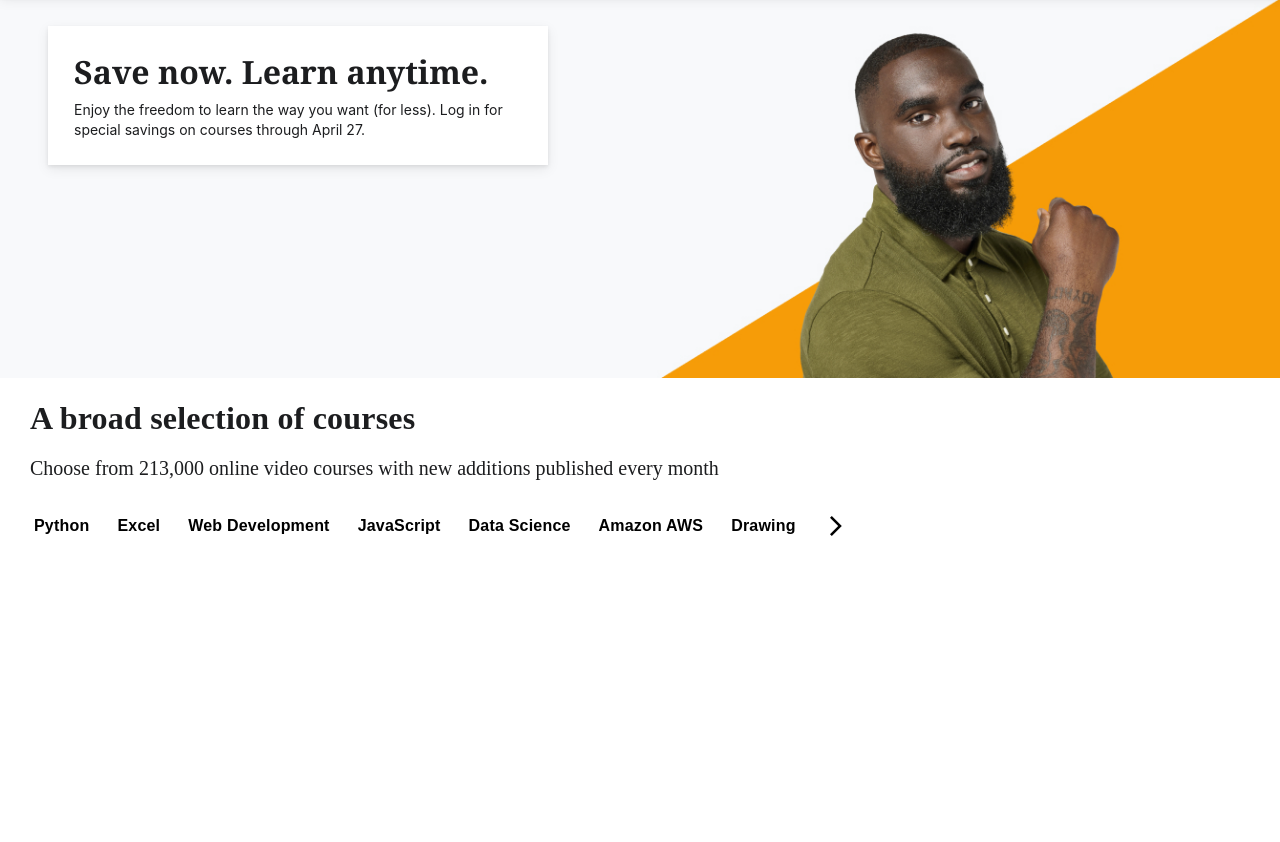
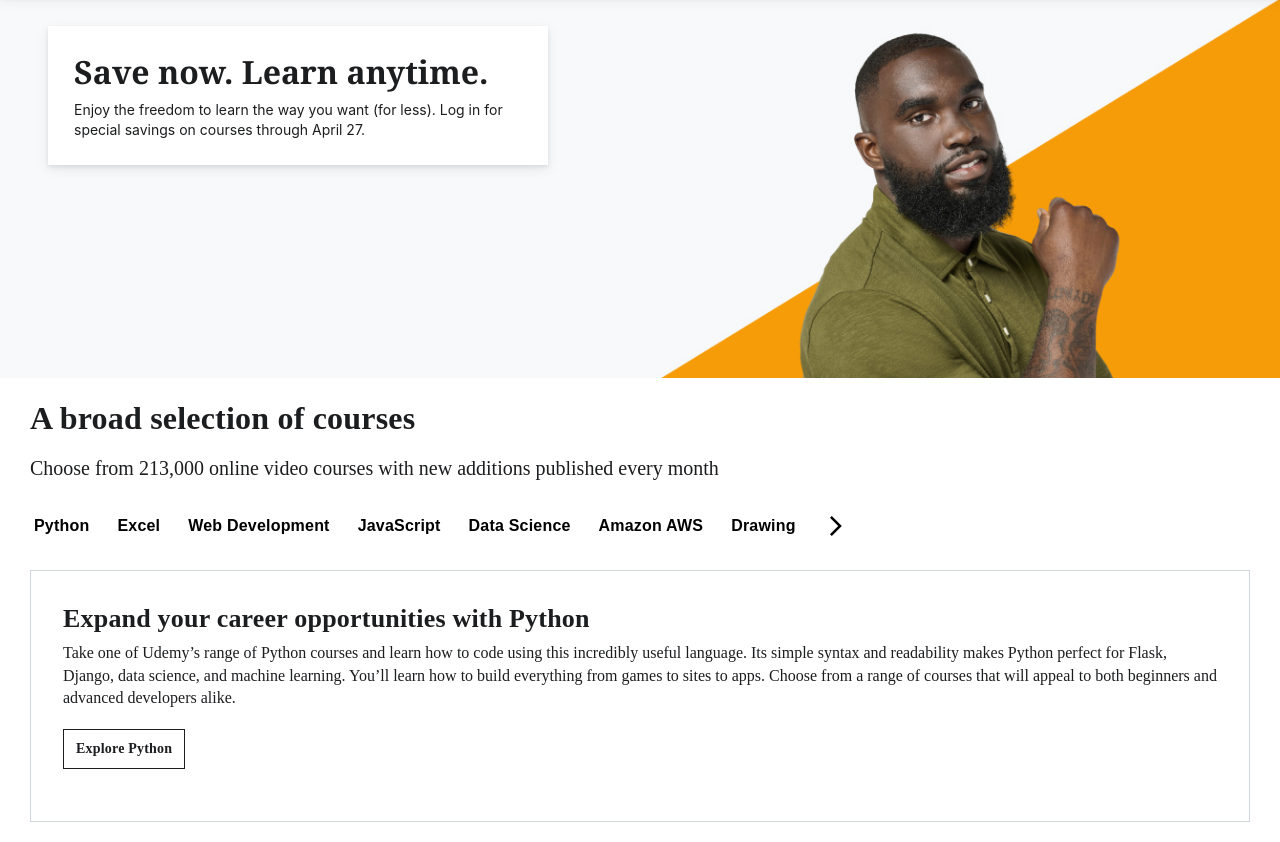
Before and after one commit to minashaker77/html, a plain HTML site: page 6/workout-udemy/workout.html in a window 1280 px wide. Shown: the part 74-916 px from the top of the page. Before the commit the page ends 800 px from the top, so only its background shows below. Drawn offline with nearby package versions, Linux system fonts and the light colour scheme.

Commit message:
design first content tab

```diff
--- a/6/workout-udemy/style.css
+++ b/6/workout-udemy/style.css
@@ -321,7 +321,7 @@ a:hover{
     padding-left: 24px;
 }
 
-.container .tab-title , .tab-slider{
+.container .tab-title , .tab-slider , .headshot-banner{
     margin: 20px 30px;
 }
 .container .tab-title h2{
@@ -376,6 +376,53 @@ a:hover{
     line-height: 1.2;
     letter-spacing: 0.2px;
     font-size: 16px;
+}
+
+.headshot-banner{
+    border: 1px solid #d1d7dc;
+    padding: 32px;
+}
+
+.headshot-banner .slider-title h2{
+    margin-bottom: 8px;
+    max-width: calc(100vw - 50px);
+    font-weight: 700;
+    line-height: 1.2;
+    letter-spacing: 0.2px;
+    font-size: 26px;
+}
+
+.headshot-banner .slider-title p{
+    font-weight: 400;
+    line-height: 1.4;
+    font-size: 16px;
+}
+
+.headshot-banner .slider-title a{
+    margin: 20px 0;
+    color: #1c1d1f;
+    border: 1px solid #1c1d1f;
+    height: 40px;
+    position: relative;
+    align-items: center;
+    cursor: pointer;
+    display: inline-flex;
+    min-width: 80px;
+    padding: 0 12px;
+    justify-content: center;
+    vertical-align: bottom;
+    white-space: nowrap;
+}
+.headshot-banner .slider-title a:hover{
+    background-color: rgba(0,0,0,.04);
+}
+
+.headshot-banner .slider-title a span{
+    text-decoration: none;
+    font-weight: 700;
+    line-height: 1.2;
+    letter-spacing: 0.2px;
+    font-size: 14px;
 }
 
 @media screen and (min-width: 980px) {
--- a/6/workout-udemy/workout.html
+++ b/6/workout-udemy/workout.html
@@ -92,7 +92,7 @@
                 <h2>A broad selection of courses</h2>
                 <p>Choose from 213,000 online video courses with new additions published every month</p>
             </div>
-            <div class="tab-slider">
+            <div class="tab-slider" role="tablist">
             <div data-index="0" class="index">
                 <div class="tab-button">
                     <button type="button" aria-selected="true" role="tab" tabindex="0">
@@ -152,6 +152,16 @@
                 </div>
             </div>
             </div>
+            <div class="headshot-banner">
+                <div class="slider-title">
+                    <h2>Expand your career opportunities with Python</h2>
+                    <p>Take one of Udemy’s range of Python courses and learn how to code using this incredibly useful language. Its simple syntax and readability makes Python perfect for Flask, Django, data science, and machine learning. You’ll learn how to build everything from games to sites to apps. Choose from a range of courses that will appeal to both beginners and advanced developers alike.</p>
+                    <a href="#">
+                        <span>Explore Python</span>
+                    </a>
+                </div>
+                <div class="courses-slider"></div>
+            </div>
         </div>
         <div class="category-title"></div>
         <div class="categories"></div>
```
Lines whose indentation alone changed are shown as unchanged.
